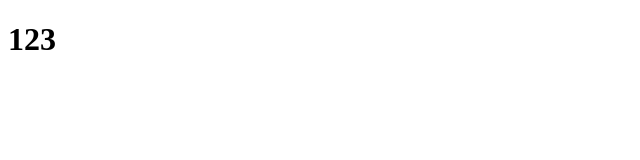
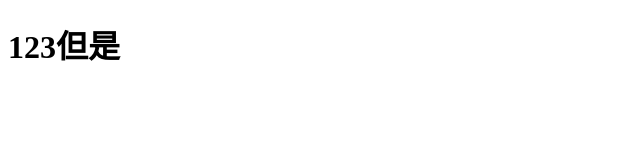
Before and after one commit to Mrmangmang/git-demo2, a plain HTML site: page develop.html in a window 1280 px wide. Shown: the whole page, without its empty margins (0-640 px from the left). Drawn offline with Linux system fonts and the light colour scheme.

Commit message:
程序员第一次提交

```diff
--- a/develop.html
+++ b/develop.html
@@ -6,6 +6,6 @@
     <title>Document</title>
 </head>
 <body>
-    <h1>123</h1>
+    <h1>123但是</h1>
 </body>
 </html>
```
